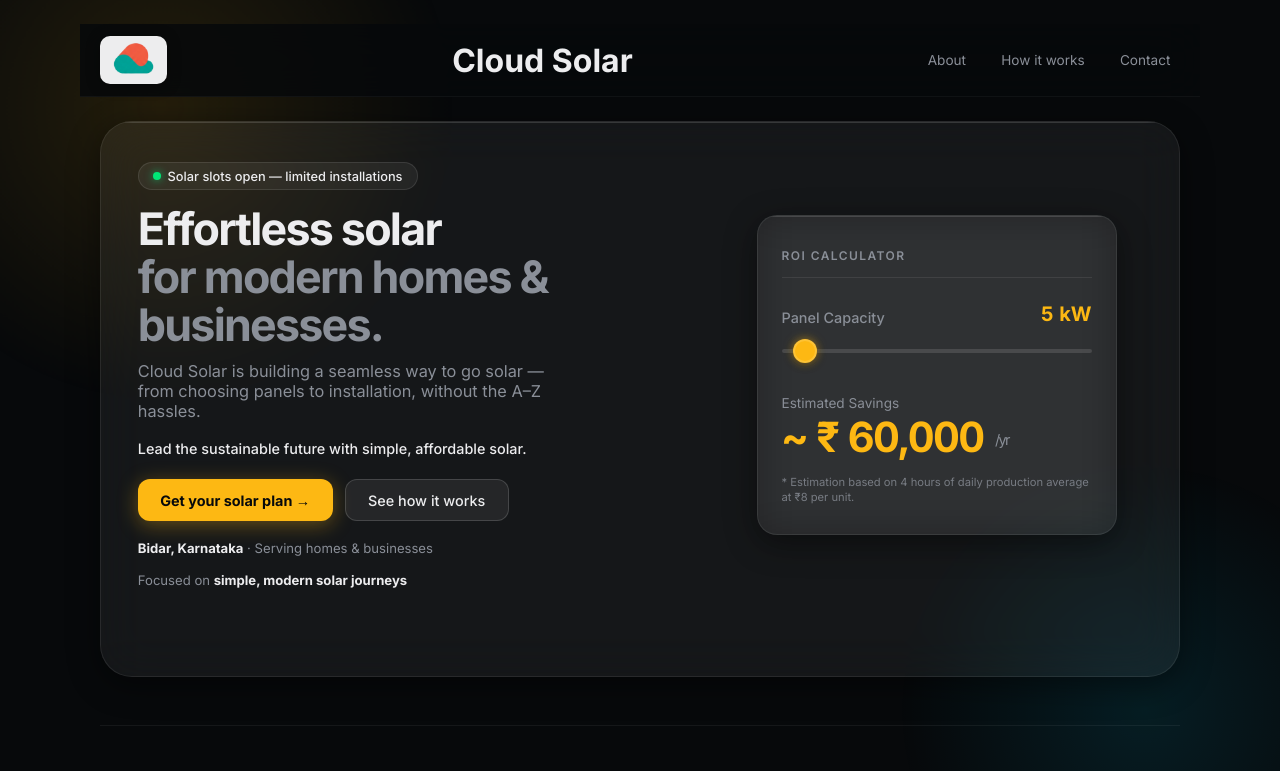
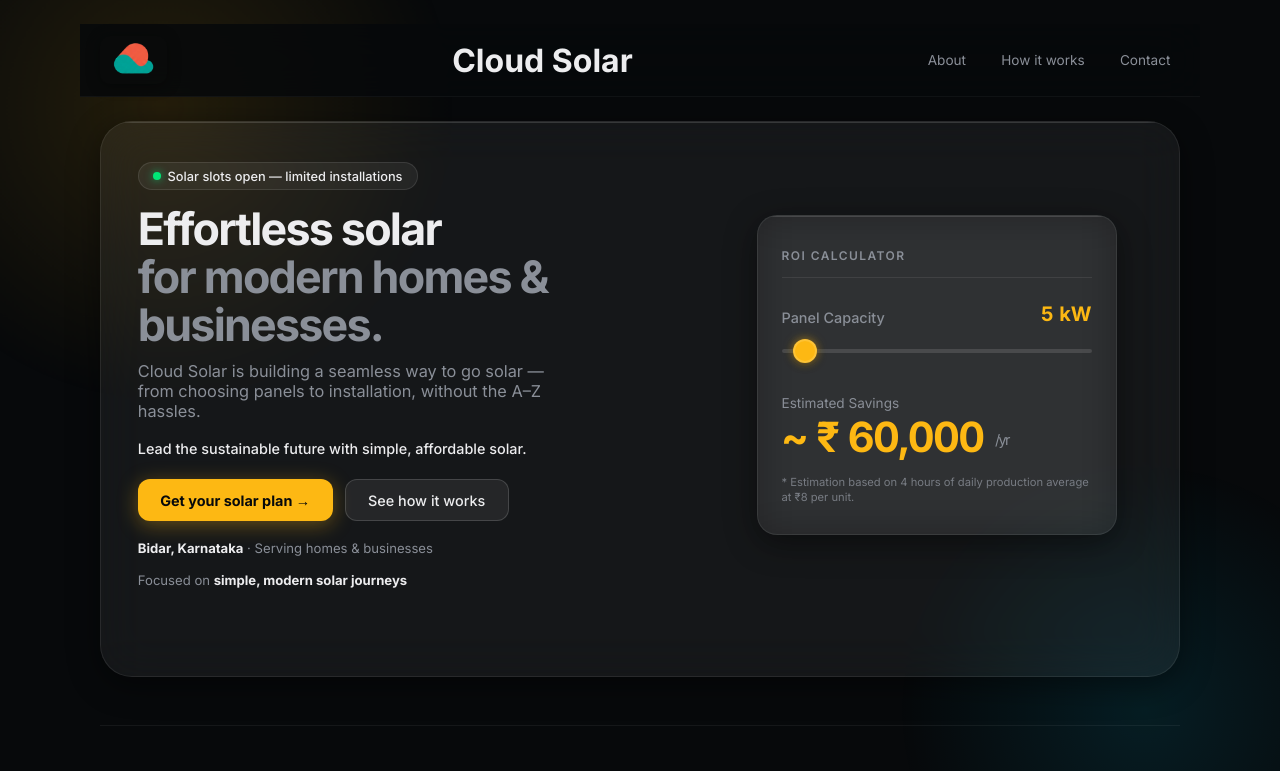
Before and after one commit to cl-solar/cloud-solar-web, a plain HTML site: page index.html in a window 1280 px wide. Shown: the top 771 px of the page. Drawn offline with Linux system fonts and the light colour scheme.

Commit message:
Update index.html

```diff
--- a/index.html
+++ b/index.html
@@ -156,7 +156,6 @@
             display: flex;
             align-items: center;
             gap: 0.7rem;
-            background: rgba(255, 255, 255, 0.93);
             border-radius: 10px;
             padding: 5px 10px;
             box-shadow: 0 2px 14px rgba(0, 0, 0, 0.4);
```
